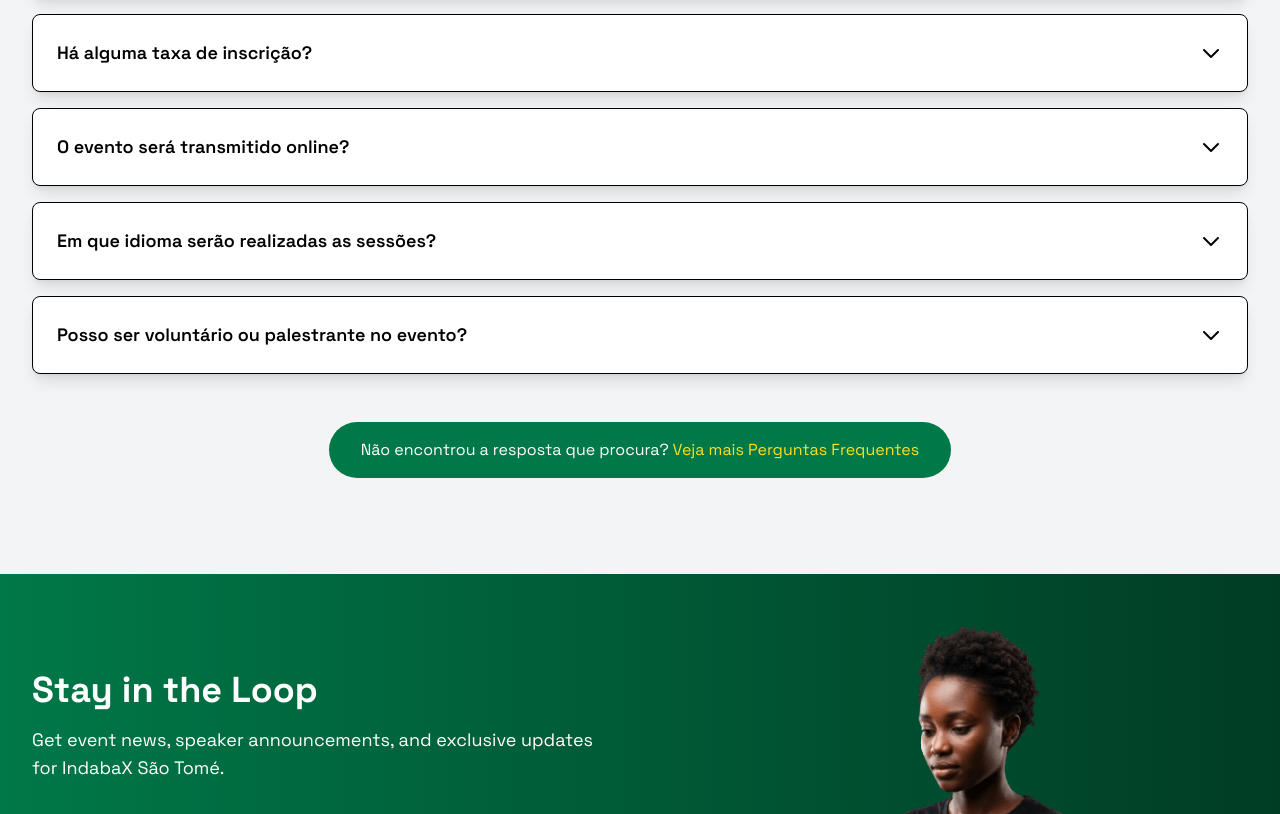
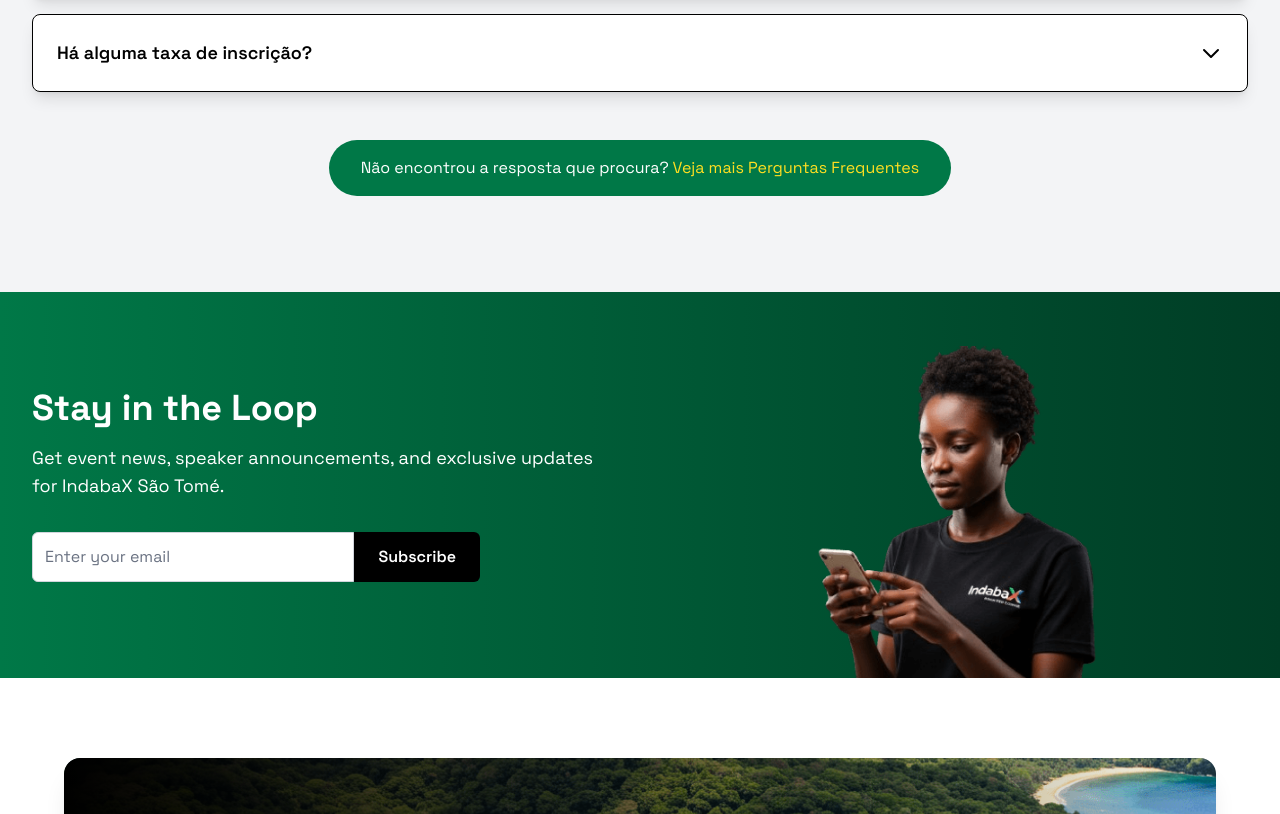
Before and after one commit to MOSOBELULU/indabaX, a React (Vite) app: page / in a window 1280 px wide. Shown: the part 7210-8024 px from the top of the page. Built offline with nearby package versions, Linux system fonts and the light colour scheme.

Commit message:
wip: faqs

```diff
--- a/src/components/reusable/miniFaqs.jsx
+++ b/src/components/reusable/miniFaqs.jsx
@@ -7,9 +7,9 @@ export default function MiniFaqs() {
   const { t } = useTranslation();
   const [openIndex, setOpenIndex] = useState(null);
 
+  const faqObject = t("miniFaqs", { returnObjects: true });
+const faqList = Object.values(faqObject).slice(0, 4);
 
-  const faqObject = t("miniFaqs", { returnObjects: true });
-  const faqList = Object.values(faqObject);
 
   const toggleOpen = (index) => {
     setOpenIndex(openIndex === index ? null : index);
```
